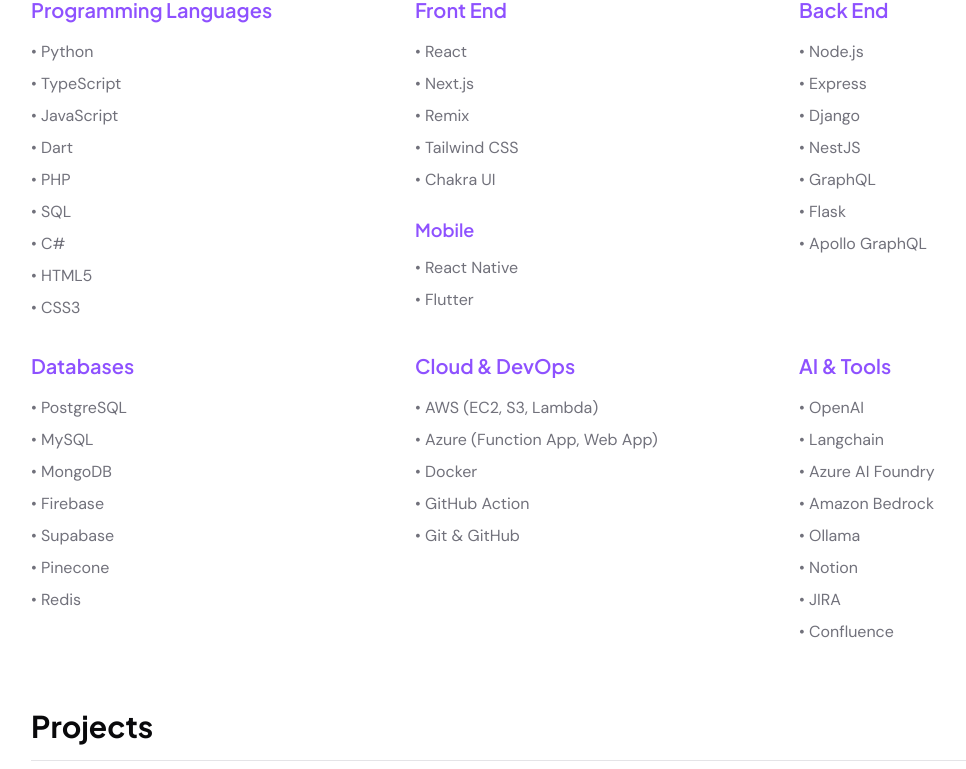
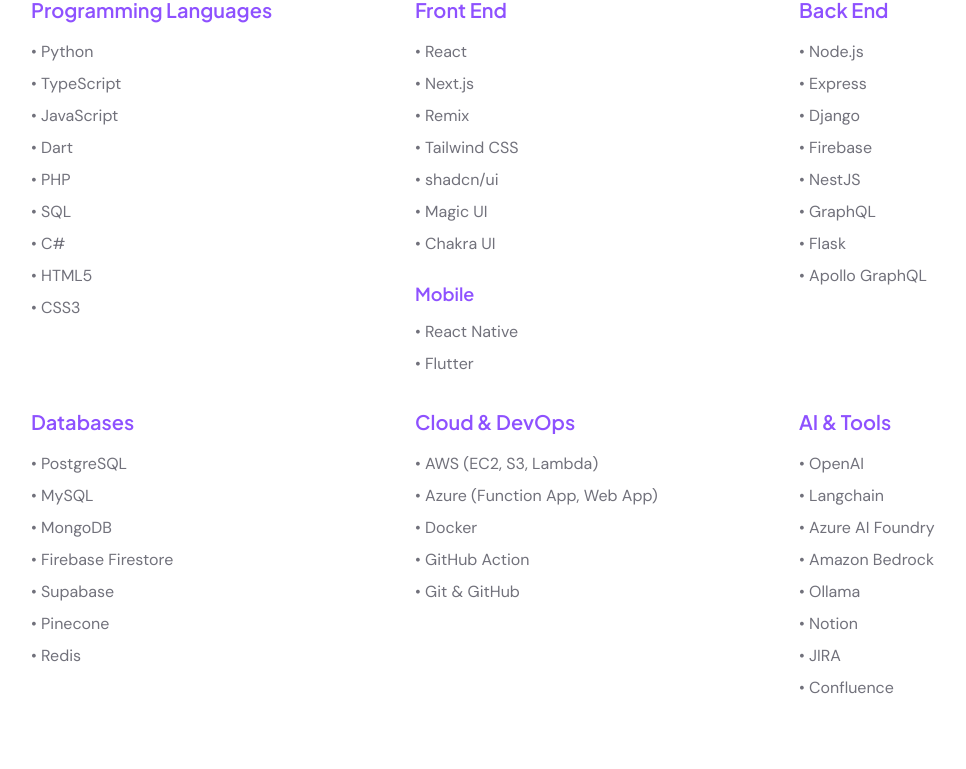
Before and after one commit to feelsuegood/portfolio, a Next.js app: page / in a window 1280 px wide. Shown: the part 1053-1822 px from the top of the page, without its empty margins (49-1015 px from the left). Built offline with nearby package versions, Linux system fonts and the light colour scheme.

Commit message:
update skills data to include additional front-end and back-end technologies

```diff
--- a/src/data/skills.ts
+++ b/src/data/skills.ts
@@ -18,7 +18,15 @@
     },
     {
       title: "Front End",
-      skills: ["React", "Next.js", "Remix", "Tailwind CSS", "Chakra UI"],
+      skills: [
+        "React",
+        "Next.js",
+        "Remix",
+        "Tailwind CSS",
+        "shadcn/ui",
+        "Magic UI",
+        "Chakra UI",
+      ],
       subcategories: [
         {
           title: "Mobile",
@@ -32,6 +40,7 @@
         "Node.js",
         "Express",
         "Django",
+        "Firebase",
         "NestJS",
         "GraphQL",
         "Flask",
@@ -44,7 +53,7 @@
         "PostgreSQL",
         "MySQL",
         "MongoDB",
-        "Firebase",
+        "Firebase Firestore",
         "Supabase",
         "Pinecone",
         "Redis",
```
